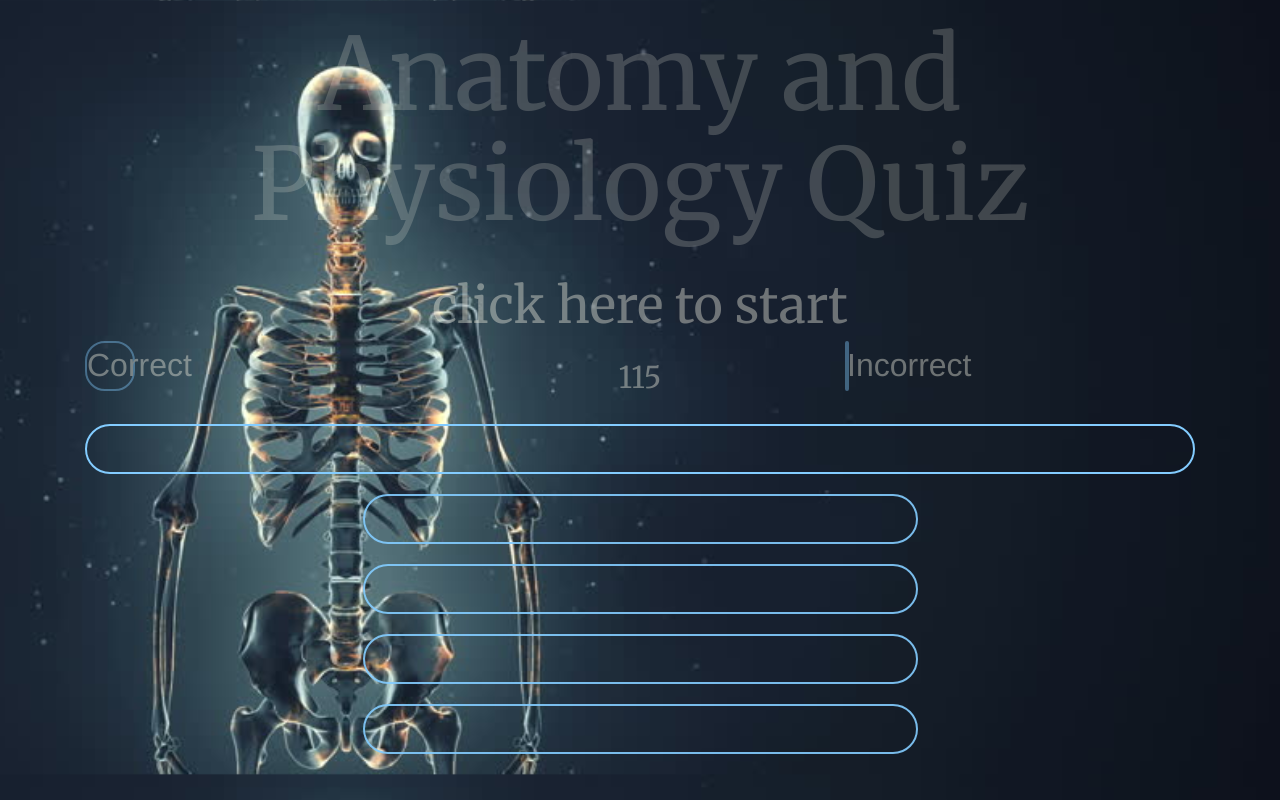
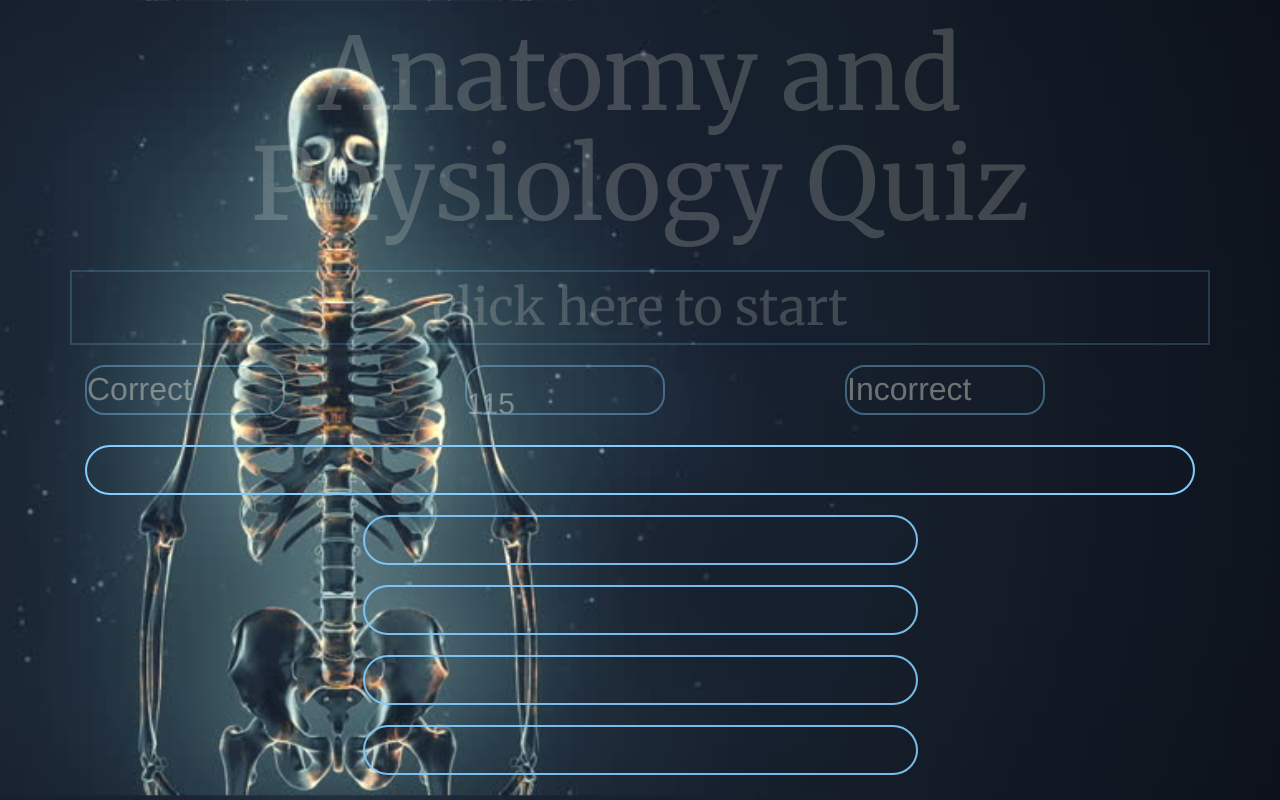
Before and after one commit to timdebien/TriviaGame, a plain HTML site: page index.html in a window 1280 px wide. Drawn offline with nearby package versions, Linux system fonts and the light colour scheme; files whose address does not match are found by name.

Commit message:
trivia almost working

```diff
--- a/index.html
+++ b/index.html
@@ -37,7 +37,7 @@
             <p class="correct">Correct<span class="right"></span></p>
         </div>
         <div class="col-md-4">
-                <div id="timer"></div>
+                 <P class="timer" id="timer"><span></span></p>
             </div>
         <div class="col-md-4">
             <p class="incorrect">Incorrect<span class="wrong"></span></p>
--- a/style.css
+++ b/style.css
@@ -26,8 +26,10 @@ body{
     border: solid #83CCFF 2px;
     border-radius: 20px ;
     font-size: 32px;
-    width: 50px;
+    width: 200px;
+    height: 50px;
     opacity: 0.4;
+
 
 
 
@@ -35,11 +37,14 @@ body{
 }
 .incorrect{
 
+
     color:  #f2f1e3;
-    border: solid #83CCFF 2px;
+    border: solid  #83CCFF  2px;
+   text-align:;
     border-radius: 20px ;
     font-size: 32px;
-    width: 1px;
+    width: 200px;
+    height: 50px;
     opacity: 0.4;
 
 
@@ -50,14 +55,18 @@ body{
 
 
 .startbutton{
-  background: ;
-    color:   #f2f1e3 ;
-    opacity: 0.4;
-    margin: auto;
+
+    opacity: 0.2;
+    color: #f2f1e3;
+    width:;
     margin-top: 20px;
+    margin-bottom: 20px;
     text-align: center;
     font-size: 50px;
     font-family: 'Merriweather', serif;
+    border: solid #83CCFF 2px;
+
+
 }
 
 
@@ -65,17 +74,14 @@ body{
 
 #timer{
 
-    /*border-radius: 25px;
-    border: solid #83CCFF 2px;*/
-    background: ;
-    color:   #f2f1e3 ;
+    color:  #f2f1e3;
+    border: solid  #83CCFF  2px;
+   text-align:;
+    border-radius: 20px ;
+    font-size: 32px;
+    width: 200px;
+    height: 50px;
     opacity: 0.4;
-    margin: auto;
-
-    margin-top: 20px;
-    text-align: center;
-    font-size: 32px;
-    font-family: 'Merriweather', serif;
 
 
 
@@ -117,7 +123,7 @@ body{
     border: solid #83CCFF 2px;
     text-align: center;
     margin: auto;
-
+   width: ;
     height: 50px;
     margin-top: 20px;
     font-size: 20px;
```
Also changed, not shown: assets/images/skeleton.jpg (renamed from skeleton.jpg), assets/js/app.js (renamed from app.js), 6 other files.
